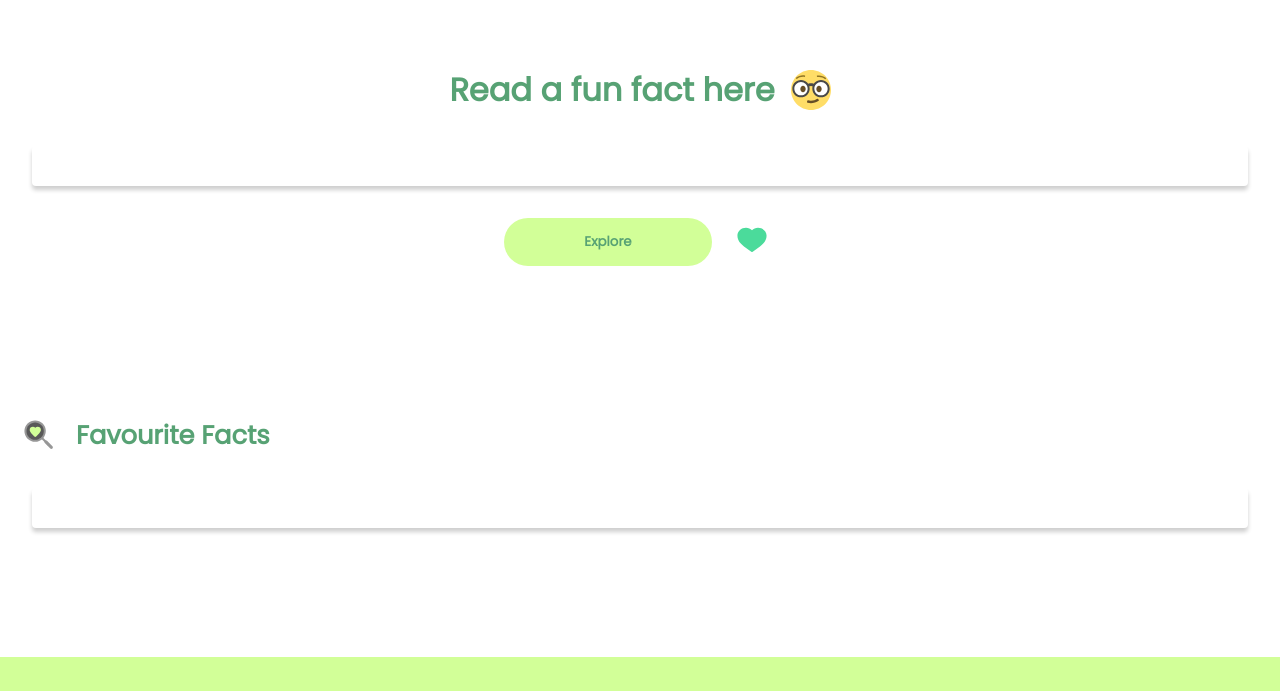
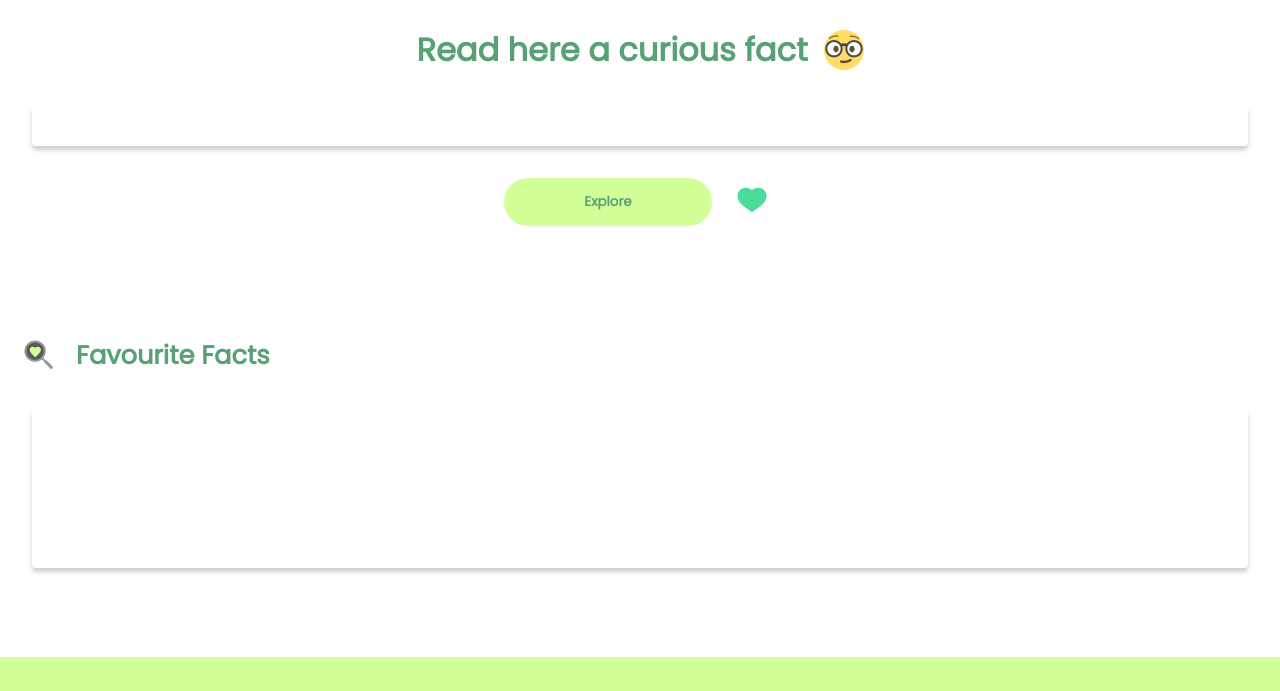
Before and after one commit to CindyLeiva/curious_facts, a website: page index.html in a window 1280 px wide. Shown: the part 119-810 px from the top of the page. Drawn offline with Linux system fonts and the light colour scheme.

Commit message:
modificaciones en el css

```diff
--- a/index.html
+++ b/index.html
@@ -17,7 +17,7 @@
         <section class="title-button">
 
             <div class="container-title">
-                <h1>Read a fun fact here</h1>
+                <h1>Read here a curious fact</h1>
                 <img src="./images/nerd-face.svg" alt="emoji de cara con lentes">
             </div>
 
--- a/styles.css
+++ b/styles.css
@@ -30,6 +30,7 @@ header {
 main{
     height: 90vh;
     /*min-height: 32rem;*/
+    width: 100%;
     display: flex;
     flex-direction: column;
     justify-content: space-evenly;
@@ -107,8 +108,10 @@ h3{
 .facts-favourites{
     margin: 2rem;
     padding: 1.25rem;
+    height: 10rem;
     gap: 2rem;
     border-radius: 4px;
+    text-indent: 1rem;
     box-shadow: 0px 4px 4px 0px var(--grey);
     display: flex;
     flex-direction: column;
@@ -116,6 +119,7 @@ h3{
 }
 
 footer{
+    width: 100%;
     height: 2.1rem;
     background: var(--green);
     display: flex;
```
